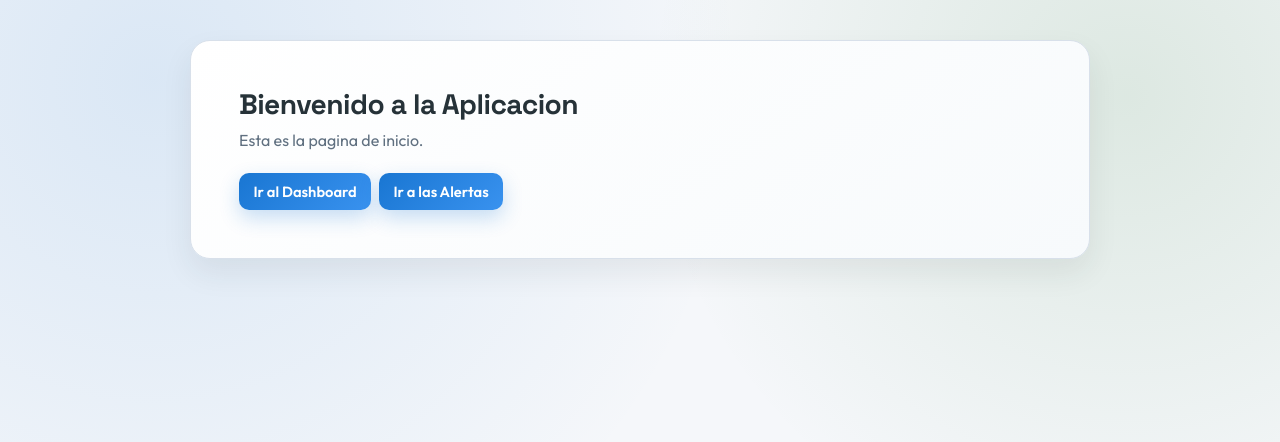
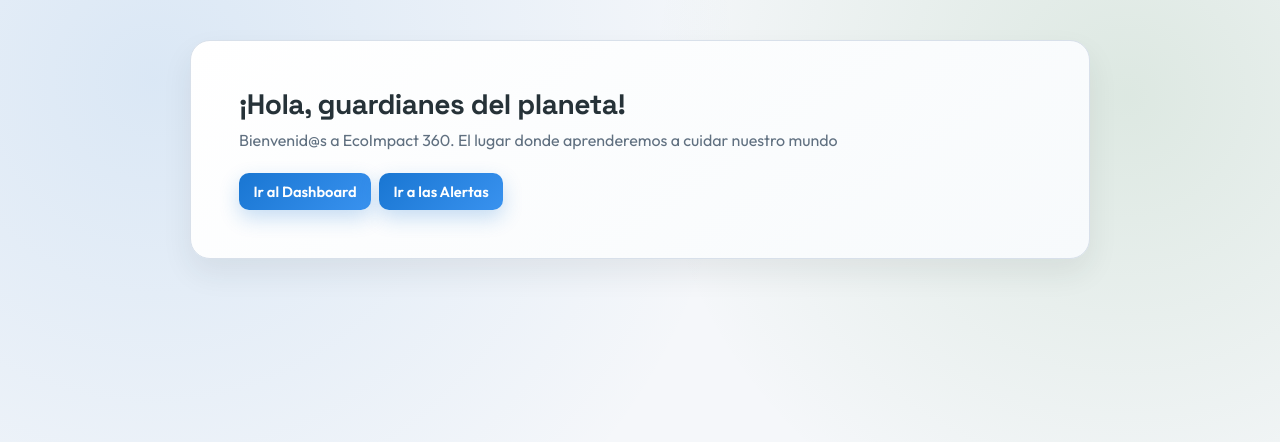
Before and after one commit to EcoImpact-360/Frontend, a React (Vite) app: page / in a window 1280 px wide. Shown: the top 442 px of the page. Built offline with nearby package versions, Linux system fonts and the light colour scheme.

Commit message:
feat: improve home

```diff
--- a/src/pages/Home.jsx
+++ b/src/pages/Home.jsx
@@ -4,8 +4,8 @@ function Home() {
   return (
     <main className="page-shell page-shell--narrow">
       <section className="surface-card home-hero">
-        <h1 className="page-title">Bienvenido a la Aplicacion</h1>
-        <p>Esta es la pagina de inicio.</p>
+        <h1 className="page-title">¡Hola, guardianes del planeta!</h1>
+        <p>Bienvenid@s a EcoImpact 360. El lugar donde aprenderemos a cuidar nuestro mundo</p>
         <Link to="/dashboard" className="alerts-btn link-btn mr-2">
           Ir al Dashboard
         </Link>
```
